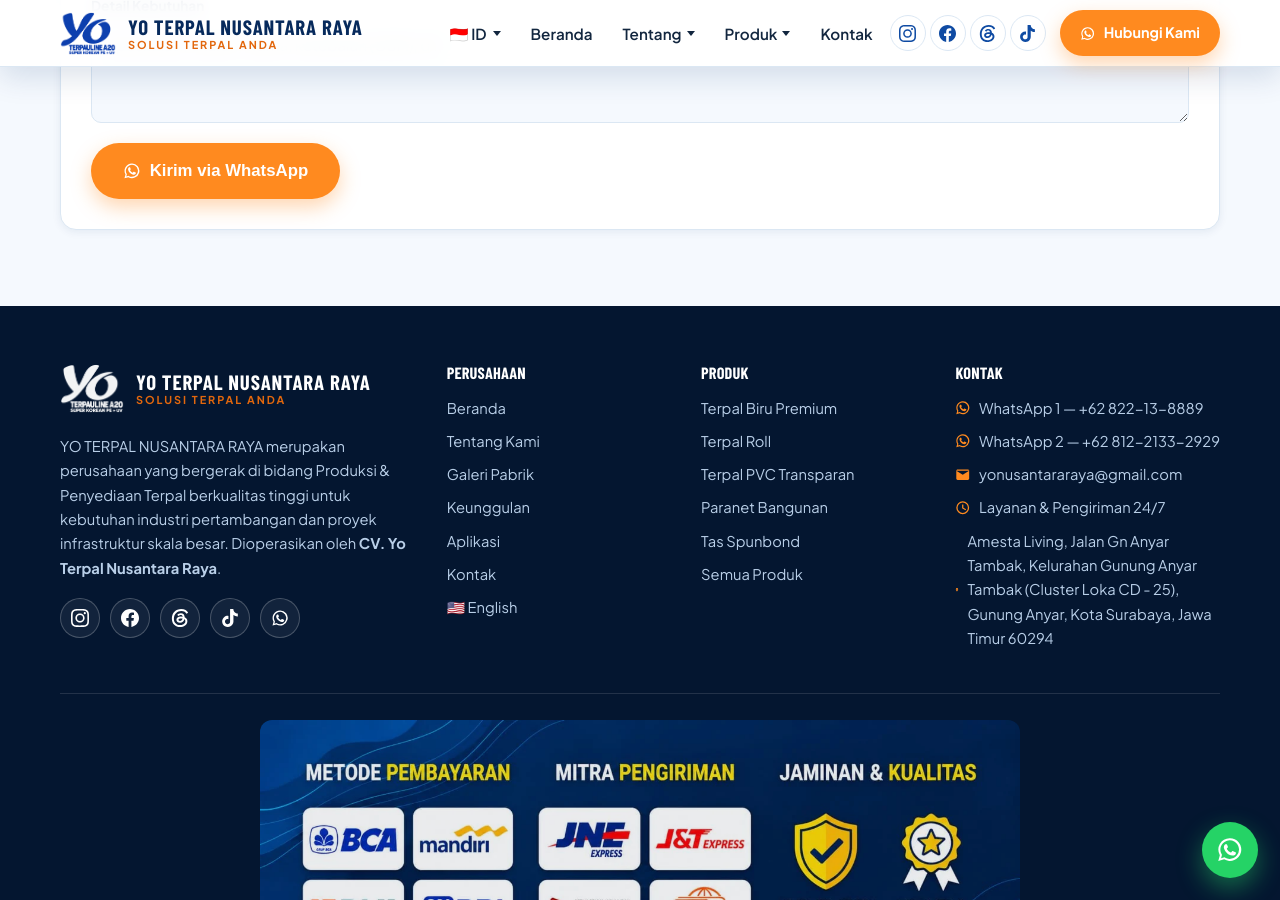
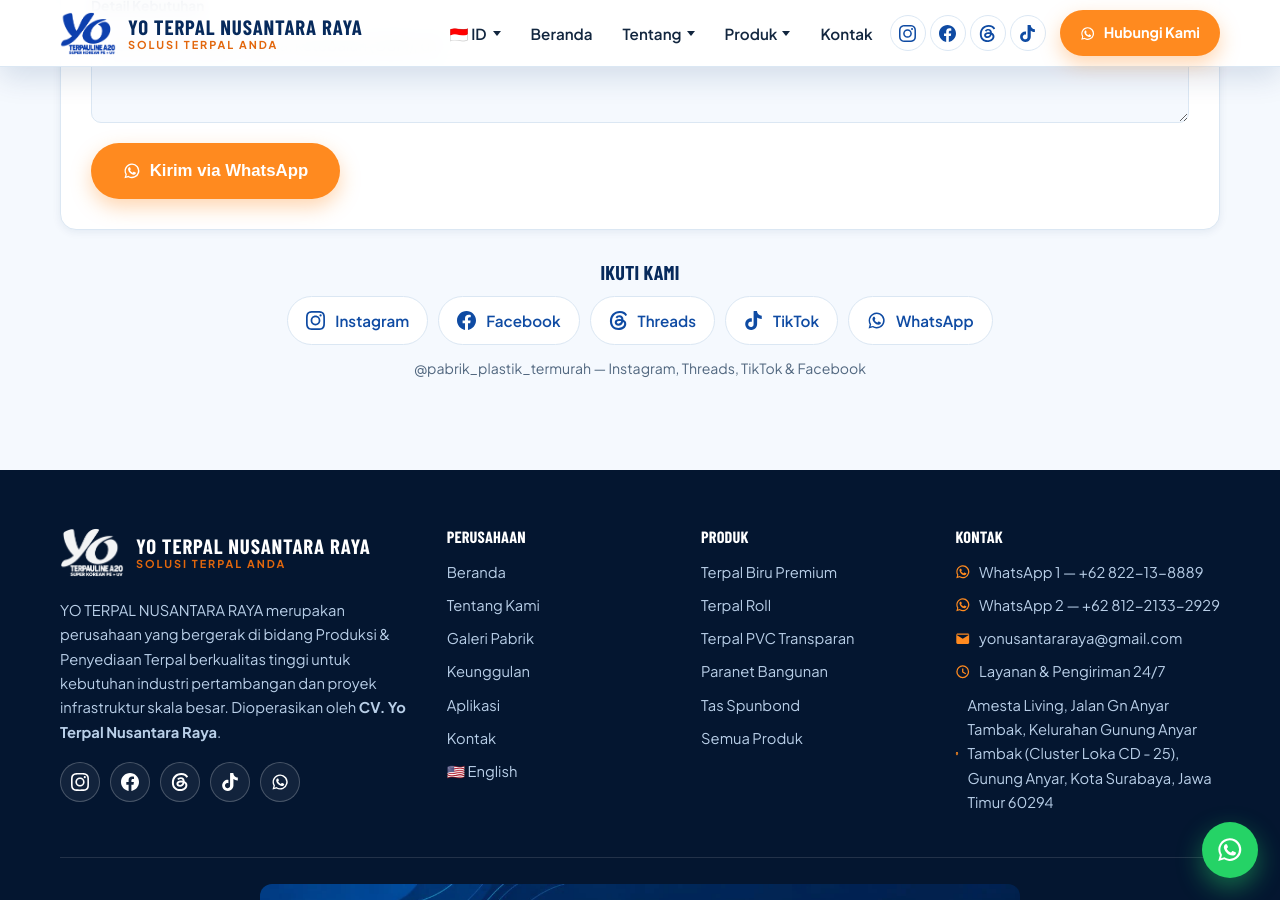
Before and after one commit to pelayanan/yotarpaulin, a Jekyll site: the page built from index.html, in a window 1280 px wide and 900 px high, scrolled down 12964 px. Built offline with Jekyll 4.4.1, drawn with Linux system fonts in a browser that asks for light colours; some web fonts are replaced.

Commit message:
Tambah blok Ikuti Kami/Follow Us di seksi Hubungi Kami beranda (ID+EN)

```diff
--- a/_includes/kontak.html
+++ b/_includes/kontak.html
@@ -72,6 +72,33 @@
           <svg class="ico" aria-hidden="true"><use href="#i-wa"/></svg> Kirim via WhatsApp
         </button>
       </form>
+
+      <div class="contact-social reveal">
+        <h3>Ikuti Kami</h3>
+        <div class="contact-social__row">
+          <a class="contact-soc" href="{{ site.instagram }}" target="_blank" rel="noopener" aria-label="Instagram {{ site.name }} (@pabrik_plastik_termurah)">
+            <svg class="ico" aria-hidden="true"><use href="#i-ig"/></svg>
+            <span>Instagram</span>
+          </a>
+          <a class="contact-soc" href="{{ site.facebook }}" target="_blank" rel="noopener" aria-label="Facebook {{ site.name }}">
+            <svg class="ico" aria-hidden="true"><use href="#i-facebook"/></svg>
+            <span>Facebook</span>
+          </a>
+          <a class="contact-soc" href="{{ site.threads }}" target="_blank" rel="noopener" aria-label="Threads {{ site.name }} (@pabrik_plastik_termurah)">
+            <svg class="ico" aria-hidden="true"><use href="#i-threads"/></svg>
+            <span>Threads</span>
+          </a>
+          <a class="contact-soc" href="{{ site.tiktok }}" target="_blank" rel="noopener" aria-label="TikTok {{ site.name }} (@pabrik_plastik_termurah)">
+            <svg class="ico" aria-hidden="true"><use href="#i-tiktok"/></svg>
+            <span>TikTok</span>
+          </a>
+          <a class="contact-soc contact-soc--wa" href="{{ site.whatsapp }}" target="_blank" rel="noopener" aria-label="WhatsApp {{ site.name }}">
+            <svg class="ico" aria-hidden="true"><use href="#i-wa"/></svg>
+            <span>WhatsApp</span>
+          </a>
+        </div>
+        <p class="contact-social__handle">@pabrik_plastik_termurah &mdash; Instagram, Threads, TikTok &amp; Facebook</p>
+      </div>
     </div>
   </div>
 </section>
```
Also changed, not shown: AGENTS.md (+1 -0 lines), _includes/en/kontak.html (+27 -0 lines).
